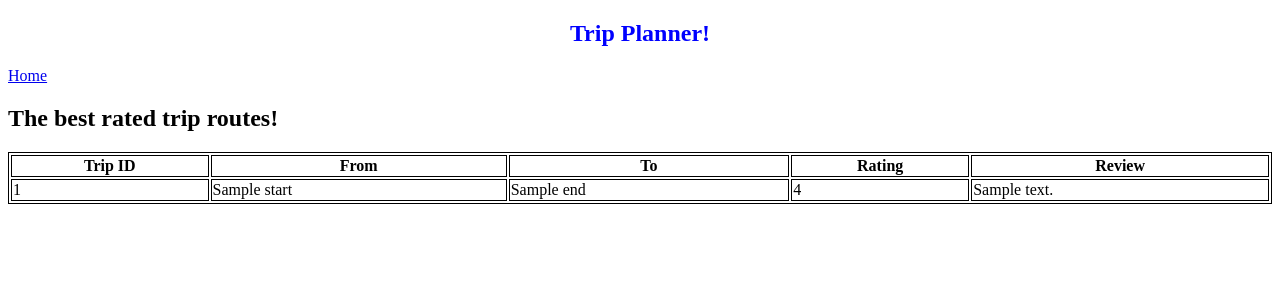
After one commit to hinamohare/CMPE273-Trip-Planner, a Flask app: template application/templates/bestReviews.html in a window 1280 px wide. The commit adds this page. Shown: the top 300 px of the page. Run offline with Flask 2, Linux system fonts and the light colour scheme; the template is opened without the code that fills it: most values are stand-ins (such as "Sample title", 1, 10 or a date in 2020).

```diff
--- a/application/app.py
+++ b/application/app.py
@@ -659,7 +659,6 @@ def delete(location_id):
     return "",204
 
 #************************************Trip Planner APIs - POST**************************************#
-
 @app.route('/v1/trips/', methods=['POST'])
 def post_trip():
     input_json = request.get_json(force=True)
@@ -706,8 +705,35 @@ def post_trip():
     #return the trip details to the user in json form
     return jsonify(result=[record.serialize]), 201
 
-@app.route('/v1/reviews/', methods=['POST'])
+@app.route('/reviews', methods=['POST'])
 def post_review():
+    print "\n post_review : got request"
+    trip_id = request.form['trip_id']
+    rating = request.form["rating"]
+    review = request.form["review"]
+    print "\n post_review : ",trip_id, rating, review
+    #insert the trip review into the database
+    tripReview = TripReviews(trip_id,rating,review)
+    rs = db.session.add(tripReview)
+    db.session.flush()
+    rs = db.session.commit()
+    record = TripReviews.query.filter_by(review_id=tripReview.review_id).first_or_404()
+    trip = TripDetails.query.filter_by(trip_id=record.trip_id).first_or_404()
+    start = LocationDetails.query.filter_by(location_id=trip.start_location).first_or_404()
+    end = LocationDetails.query.filter_by(location_id=trip.end_location).first_or_404()
+    data = {
+    "review_id":tripReview.review_id,
+    "trip_id": record.trip_id,
+    "start":start.address.replace("+"," "),
+    "end":end.address.replace("+"," "),
+    "rating":record.rating,
+    "review":record.review}
+    return render_template('reviewPosted.html', record=data)
+    #return the review details to the user in json form
+
+
+@app.route('/reviewsJson/', methods=['POST'])
+def post_review_json():
     print "got request"
     input_json = request.get_json(force=True)
     trip_id = request.json["trip_id"]
@@ -720,14 +746,35 @@ def post_review():
     db.session.flush()
     rs = db.session.commit()
     record = TripReviews.query.filter_by(review_id=tripReview.review_id).first_or_404()
-
-    #return the review details to the user in json form
     return jsonify(result=[record.serialize]), 201
 
-@app.route('/v1/bestreviews/', methods=['GET'])
-def get_best_reviews():
+
+@app.route('/bestreviewsjson/', methods=['GET'])
+def get_best_reviews_json():
     record = TripReviews.query.filter_by(rating=5)
     return jsonify(json_list=[i.serialize for i in record.all()])
+
+@app.route('/bestreviews/', methods=['GET'])
+def get_best_reviews():
+    records = TripReviews.query.filter_by(rating=5)
+    trips = []
+    for record in records:
+        trip = TripDetails.query.filter_by(trip_id=record.trip_id).first_or_404()
+        start = LocationDetails.query.filter_by(location_id=trip.start_location).first_or_404()
+        print "\n id = ", start.location_id
+        end = LocationDetails.query.filter_by(location_id=trip.end_location).first_or_404()
+        data = {
+        "trip_id": record.trip_id,
+        "start":start.address.replace("+"," "),
+        "end":end.address.replace("+"," "),
+        "rating":record.rating,
+        "review":record.review}
+        trips.append(data)
+    return render_template('bestReviews.html', records=trips)
+
+@app.route('/postreviews')
+def postreviews():
+    return render_template('reviews.html')
 
 #************************************Combination Route**************************************#
 @app.route('/waiting')
@@ -744,10 +791,6 @@ def getCombinationPrice():
     returns the optimum route solution for the input locations based on cost provided by Lyft and Uber
     :return: json_result
     """
-    print "\n\n getCombinationPrice started"
-    print "\n request : ", request
-    print "\n request start : ", request.form['start']
-    print "\n request end : ", request.form['end']
     global start_point
     global end_point
     global no_inter_points
@@ -800,6 +843,58 @@ def getCombinationPrice():
         print "\n\n getCombinationPrice ended"
         #return json_result
         return render_template('combinationResp.html', result=bestRt)
+
+@app.route('/combinationPriceJson',methods = ['POST'])
+def getCombinationPriceJson():
+    """
+    returns the optimum route solution for the input locations based on cost provided by Lyft and Uber
+    :return: json_result
+    """
+    global start_point
+    global end_point
+    global no_inter_points
+
+    startlocation = request.json["startlocation"] # starting point of the travel
+    location = startlocation.replace(" ","+")
+    adrs = get_location_db(location, "start")
+    #print "\n\n\n new func    ", adrs.lat, adrs.lng
+    start_point["lat"] = adrs.lat
+    start_point["lng"] = adrs.lng
+    start_point["address"]= startlocation
+
+    endlocation = request.json["endlocation"] # end point of the travel
+    location = endlocation.replace(" ", "+")
+    result = get_location_db(location, "end")
+    end_point["address"] = endlocation
+    end_point["lat"] = result.lat
+    end_point["lng"] = result.lng
+    #print "\n End point \n", end_point
+
+    dist = get_distance(start_point,end_point)
+    original_list = request.json["intermidiatelocation"] # list containing the intermediate locations
+
+    no_inter_points = len(original_list)
+    if no_inter_points>0 :
+        intermediate_address_lat_lng = get_details(original_list) # get the latitude and longitude of the intermediate locations
+        bestRt = get_best_price(intermediate_address_lat_lng, start_point, end_point)
+        print "\n\n optimized_route2 = ", bestRt
+        for i in bestRt:
+            i["end"].pop('location_id', None)
+            i["start"].pop('location_id', None)
+        json_result = json.dumps(bestRt)
+        print "\n\n\n final answer : ",json_result
+        return json_result
+
+    else:
+        emptyLocs = []
+        bestRt = get_best_price(emptyLocs, start_point, end_point)
+        print "\n\n optimized_route1 = ", bestRt
+        bestRt[0]["end"].pop('location_id', None)
+        bestRt[0]["start"].pop('location_id', None)
+        json_result = json.dumps(bestRt)
+        print "\n\n\n final answer1 : ",json_result
+        return json_result
+
 
 def get_price_2dest(start_point, end_point):
     print "\n get_price_2dest 1"
--- /dev/null
+++ b/application/templates/bestReviews.html
@@ -0,0 +1,34 @@
+<!DOCTYPE html>
+<html>
+<head>
+<style>
+table, th, td {
+    border: 1px solid black;
+}
+</style>
+</head>
+<body>
+<center>
+<h2><font color="blue">Trip Planner!</font></h2></center>
+<a href='/'>Home</a>
+<h2>The best rated trip routes!</h2>
+{% block body %}
+<table style="width:100%">
+    <th>Trip ID</th>
+    <th>From</th>
+    <th>To</th>
+    <th>Rating </th>
+    <th>Review </th>
+{% for record in records %}
+   <tr>
+        <td> {{ record.trip_id }} </td>
+        <td> {{ record.start }} </td>
+        <td> {{ record.end }} </td>
+        <td> {{ record.rating }} </td>
+        <td> {{ record.review }} </td>
+   </tr>
+{% endfor %}
+</table>
+{% endblock %}
+</body>
+</html>
--- a/application/templates/combinationResp.html
+++ b/application/templates/combinationResp.html
@@ -7,8 +7,8 @@ table, th, td {
 }
 </style>
 </head>
-<body>
-<h2>Trip Planner!</h2>
+<body><center>
+<h2>Trip Planner!</h2></center>
 <a href='/'>Home</a>
 <a href='/waiting' style="float: right">Previous page</a><br>
 <h2>The best combination of services for you!</h2>
--- a/application/templates/index.html
+++ b/application/templates/index.html
@@ -113,7 +113,8 @@ width:830px;
 <img  src="../static/images/logo.png" alt="Travel Planner">
 
 </div>
-<a href='/waiting' >For waiting at intermdiate locations use this service</a><br>
+<a href='/waiting' >For waiting at intermdiate locations use this service</a>
+<a href='/bestreviews' style="float: right">Best Rated Routes</a><br>
 <div class='mhsection ui-corner-all ui-widget  ui-widget-content'>
 <div class='maininner '>
 <form   id="frmAddress">
--- a/application/templates/reviews.html
+++ b/application/templates/reviews.html
@@ -111,14 +111,14 @@
     </div>
 
 
-    <form action="http://127.0.0.1:5000/v1/reviews" method="POST">
+    <form action="/reviews" method="POST">
     <div class="col-sm-7">
         <div class="row">
           <div class="col-sm-3 form-group">
             <h4>Enter your Trip ID:</h4>
           </div>
-          <div class="col-sm-3 form-group" id="trip_id">
-            <input class="form-control" id="rating" name="rating" placeholder="Trip ID" type="text">
+          <div class="col-sm-3 form-group">
+            <input class="form-control" id="trip_id" name="trip_id" placeholder="Trip ID" type="text">
           </div>
         </div>
 
```
Also changed, not shown: application/templates/combinationUI.html (+7 -21 lines), application/templates/reviewPosted.html (added, +23 -0 lines).
